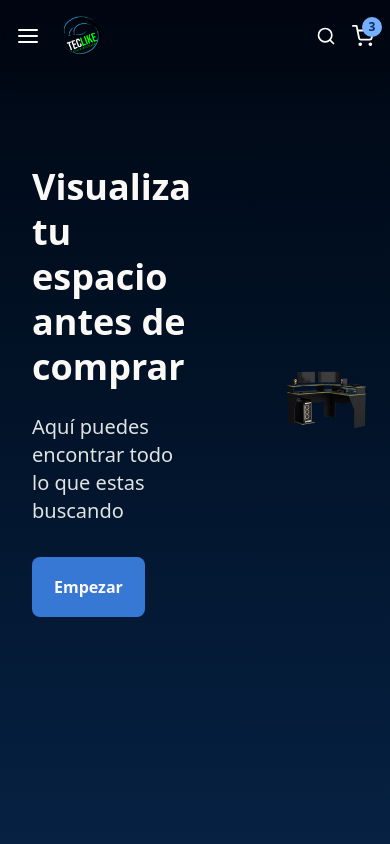
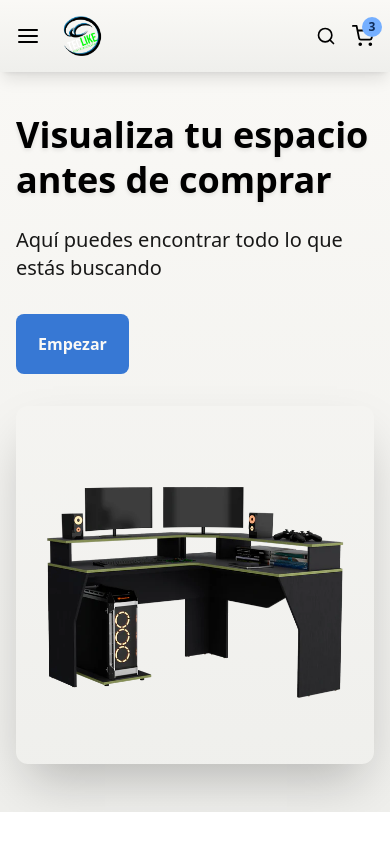
Before and after one commit to MisaelBohorquez27/Teclike-Store-3D, a Next.js app in the folder apps/frontend/: page / in a window 390 px wide. Shown: the top 844 px of the page. Built offline with nearby package versions, Linux system fonts and the light colour scheme.

Commit message:
add(Adding color palet and structure in Components)

```diff
--- a/apps/frontend/src/app/globals.css
+++ b/apps/frontend/src/app/globals.css
@@ -6,78 +6,66 @@
   --breakpoint-sm: 480px;
   --breakpoint-md: 768px;
   --breakpoint-lg: 976px;
-  --color-navy: #0f2c59; /* Azul marino */
-  --color-bone-white: #faf9f6; /* Blanco hueso */
-  --color-electric-blue: #3a7bff; /* Azul eléctrico */
-  --color-silver-gray: #c0c0c0; /* Gris plateado */
-  --color-emerald: #50c878; /* Verde esmeralda */
 
-  /* Puedes agregar también variables semánticas para mayor claridad */
-  --color-primary: var(--color-navy);
-  --color-secondary: var(--color-electric-blue);
-  --color-background: var(--color-bone-white);
-  --color-muted: var(--color-silver-gray);
-  --color-success: var(--color-emerald);
+  /* Paleta Base */
+  --navy: #0f2c59;
+  --cream: #faf9f6;
+  --cream-gradient: #efefec;
+  --electric-blue: #3a7bff;
+  --silver: #c0c0c0;
+  --esmerald: #50c878;
+
+  /* Textos */
+  --text-primary: #0F2C59;
+  --text-secondary: #5A6D8A;
+  --text-body: #4A5568;
+  --text-muted: #718096;
+
+  --color-primary: var(--navy);
+  --color-secondary: var(--electric-blue);
+  --color-background: var(--cream);
+  --color-background-gradient: var(--cream-gradient);
+  --color-muted: var(--silver);
+  --color-success: var(--esmerald);
 }
 
-/* Estilos base */
-body {
-  background-color: var(--background-cream);
-  color: var(--primary-navy);
-  font-family: var(--font-sans);
+/* ---------- Clases reutilizables ---------- */
+
+/* Navbar */
+.Navbar-bg {
+  background: linear-gradient(180deg,
+      var(--color-background) 0%,
+      var(--color-background-gradient) 100%);
 }
 
-/* Estilos de las flechas de la seccion "Mas vendido de la semana"*/
-.swiper-button-next-custom,
-.swiper-button-prev-custom {
-  color: #3b82f6;
-  background: white;
-  width: 40px;
-  height: 40px;
-  border-radius: 9999px;
-  box-shadow: 0 2px 8px rgba(0, 0, 0, 0.1);
-  display: flex;
-  align-items: center;
-  justify-content: center;
-  cursor: pointer;
+.Navbar-text {
+    color: var(--color-primary);
+    transition: color 0.3s ease;
 }
 
-/* Estilos de las flechas de Productos Populares*/
-.swiper-button-next-custom::after,
-.swiper-button-prev-custom::after {
-  font-size: 18px;
-  font-weight: bold;
-  content: "";
-  display: inline-block;
+.Navbar-text:hover {
+  color: var(--color-secondary);
 }
 
-.swiper-button-prev-custom::after {
-  content: "‹";
+/* HeroBanner */
+.hero-bg {
+  background: linear-gradient(180deg,
+      var(--color-background) 0%,
+      var(--color-background-gradient) 100%);
 }
 
-.swiper-button-next-custom::after {
-  content: "›";
+.hero-title {
+  color: var(--color-bo);
+  text-shadow: 0 2px 4px rgba(0, 0, 0, 0.1);
 }
 
-/*Seccion de Clientes Review*/
-.swiper-pagination-bullet {
-  background: #9ca3af !important;
-  opacity: 1 !important;
+.hero-subtitle {
+  color: var(--color-bone-white);
 }
 
-.swiper-pagination-bullet-active {
-  background: #3b82f6 !important;
-  width: 24px !important;
-  border-radius: 4px !important;
+@media (max-width: 768px) {
+  .hero-bg {
+    padding-top: 4rem;
+    /* Espacio para navbar */
+  }
 }
-
-.swiper-pagination-bullet {
-  background: #9ca3af !important;
-  opacity: 1 !important;
-}
-
-.swiper-pagination-bullet-active {
-  background: #3B82F6 !important;
-  width: 24px !important;
-  border-radius: 4px !important;
-}
--- a/apps/frontend/src/components/CartIcon.tsx
+++ b/apps/frontend/src/components/CartIcon.tsx
@@ -6,7 +6,7 @@ export default function CartIcon() {
     <Link href="/Cart" className="relative">
       <FiShoppingCart
         size={22}
-        className="hover:opacity-80 transition-opacity text-white"
+        className="hover:opacity-80 transition-opacity"
       />
       {/* Indicador de items en carrito */}
       <span className="absolute -top-2 -right-2 bg-[#75afff] text-[#0F2C59] text-xs font-bold w-5 h-5 flex items-center justify-center rounded-full">
--- a/apps/frontend/src/components/HeroBanner.tsx
+++ b/apps/frontend/src/components/HeroBanner.tsx
@@ -1,25 +1,63 @@
+"use client";
+
 import { Navbar } from "@/components/Navbar";
 import Button from "@/components/ui/PagesButtons";
 import desktop from "../../public/ui/escritorio2.png";
 import Image from "next/image";
+import { motion, useReducedMotion } from "framer-motion";
+import { useEffect, useState } from "react";
 
 export function HeroBanner() {
+  const [isMounted, setIsMounted] = useState(false);
+  const prefersReducedMotion = useReducedMotion();
+
+  useEffect(() => {
+    setIsMounted(true);
+  }, []);
+
+  // Evitar hidratación no coincidente (SSR vs CSR)
+  if (!isMounted) {
     return (
       <>
         <Navbar />
-      <main className="min-h-screen bg-gradient-to-b from-[#000712] to-[#072143] flex items-center justify-center px-4 pb-8 gap-4">
-        <div className="w-full max-w-2xl text-left md:w-2/3 pb-6 p-2 pr-0 rounded-lg ml-2 mb-4 mr-4">
-          {/* Título */}
-          <h1 className="text-4xl md:text-6xl font-bold text-[#FAF9F6] mb-6 leading-tight">
+        <main className="hero-bg min-h-screen" />
+      </>
+    );
+  }
+
+  return (
+    <>
+      <Navbar />
+      <main className="hero-bg min-h-[calc(100vh-4rem)] md:min-h-screen relative overflow-hidden">
+        <div className="container mx-auto px-4 h-full">
+          <div className="flex flex-col lg:flex-row items-center justify-between h-full gap-8 py-12 md:py-24">
+            {/* Contenido de texto */}
+            <motion.div
+              className="flex-1 max-w-2xl z-10"
+              initial={
+                prefersReducedMotion ? { opacity: 1 } : { opacity: 0, y: 20 }
+              }
+              animate={{ opacity: 1, y: 0 }}
+              transition={{ duration: 0.8, ease: "easeOut" }}
+            >
+              <h1 className="hero-title text-4xl sm:text-5xl md:text-6xl font-bold mb-6 leading-tight">
                 Visualiza tu espacio antes de comprar
               </h1>
 
-          {/* Subtítulo */}
-          <p className="text-xl md:text-2xl text-[#FAF9F6] opacity-90 mb-8">
-            Aquí puedes encontrar todo lo que estas buscando
-          </p>
+              <motion.p
+                className="hero-subtitle text-xl md:text-2xl opacity-90 mb-8"
+                initial={prefersReducedMotion ? { opacity: 1 } : { opacity: 0 }}
+                animate={{ opacity: 0.9 }}
+                transition={{ delay: 0.2, duration: 0.6 }}
+              >
+                Aquí puedes encontrar todo lo que estás buscando
+              </motion.p>
 
-          {/* Botón */}
+              <motion.div
+                initial={prefersReducedMotion ? { opacity: 1 } : { opacity: 0 }}
+                animate={{ opacity: 1 }}
+                transition={{ delay: 0.4, duration: 0.6 }}
+              >
                 <Button
                   variant="primary"
                   size="xl"
@@ -27,15 +65,32 @@ export function HeroBanner() {
                 >
                   Empezar
                 </Button>
+              </motion.div>
+            </motion.div>
+
+            {/* Imagen */}
+            <motion.div
+              className="flex-1 flex justify-center lg:justify-end relative w-full max-w-2xl"
+              initial={
+                prefersReducedMotion
+                  ? { opacity: 1 }
+                  : { opacity: 0, scale: 0.95 }
+              }
+              animate={{ opacity: 1, scale: 1 }}
+              transition={{ duration: 0.8, delay: 0.2, ease: "easeOut" }}
+            >
+              <Image
+                src={desktop}
+                alt="Visualización 3D de escritorio moderno"
+                width={1200}
+                height={800}
+                priority
+                quality={90}
+                className="w-full h-auto rounded-xl shadow-2xl object-contain"
+                sizes="(max-width: 768px) 100vw, (max-width: 1200px) 50vw, 800px"
+              />
+            </motion.div>
           </div>
-        <div className="w-full md:w-1/3 pl-8 mb-4 ml-6">
-          <Image
-            src={desktop.src}
-            alt="Escritorio"
-            width={1000}
-            height={400}
-            className="w-full max-w-md mx-auto rounded-lg object-cover"
-          />
         </div>
       </main>
     </>
--- a/apps/frontend/src/components/Navbar.tsx
+++ b/apps/frontend/src/components/Navbar.tsx
@@ -47,14 +47,14 @@ export function Navbar() {
     <nav
       className={`fixed top-0 left-0 w-full z-50 transition-transform duration-300 ease-in-out ${
         scrolled ? "-translate-y-full" : "translate-y-0"
-      } bg-[#000712]/90 backdrop-blur-sm shadow-lg`}
+      } Navbar-bg backdrop-bluZ-sm shadow-lg`}
     >
       <div className="container mx-auto px-4">
         <div className="flex justify-between items-center py-4">
           {/* Logo y menú hamburguesa (mobile) */}
           <div className="flex items-center">
             <button
-              className="md:hidden mr-4 text-white"
+              className="md:hidden mr-4"
               onClick={() => setIsOpen(!isOpen)}
               aria-label="Menú"
             >
@@ -74,7 +74,7 @@ export function Navbar() {
 
           {/* Menú central */}
           <div
-            className={`absolute md:static top-full left-0 w-full md:w-auto bg-[#000712] md:bg-transparent transition-all duration-300 ${
+            className={`absolute md:static top-full left-0 w-full md:w-auto md:bg-transparent transition-all duration-300 ${
               isOpen ? "block" : "hidden md:block"
             }`}
           >
@@ -94,7 +94,7 @@ export function Navbar() {
             </div>
 
             {/* Icono de búsqueda en mobile */}
-            <button className="md:hidden text-white">
+            <button className="md:hidden">
               <FiSearch size={20} />
             </button>
 
@@ -124,7 +124,7 @@ export function Navbar() {
 const NavLink = ({ href, text }: { href: string; text: string }) => (
   <Link
     href={href}
-    className="block py-2 md:py-0 text-white hover:text-blue-300 transition-colors border-b md:border-0 border-gray-700"
+    className="block py-2 md:py-0 Navbar-text transition-colors border-b md:border-0 border-gray-700"
   >
     {text}
   </Link>
--- a/apps/frontend/src/components/ui/PagesButtons.tsx
+++ b/apps/frontend/src/components/ui/PagesButtons.tsx
@@ -1,38 +1,51 @@
-import { cn } from '@/lib/utils';
-import { ButtonHTMLAttributes, FC } from 'react';
+"use client";
+import { cn } from "@/lib/utils";
+import { FC, ComponentPropsWithoutRef } from "react";
+import { motion, useReducedMotion } from "framer-motion";
 
-interface ButtonProps extends ButtonHTMLAttributes<HTMLButtonElement> {
-  variant?: 'primary' | 'secondary' | 'addCart' | 'outline' | 'submit';
-  size?: 'xs' | '2xs' | 's' | 'm' | 'xl' | '2xl';
+interface ButtonProps extends ComponentPropsWithoutRef<typeof motion.button> {
+  variant?: "primary" | "secondary" | "addCart" | "outline" | "submit";
+  size?: "xs" | "2xs" | "s" | "m" | "xl" | "2xl";
 }
 
 const Button: FC<ButtonProps> = ({
   children,
   className,
-  variant = 'primary',
-  size = 'default',
+  variant = "primary",
+  size = "default",
   ...props
-}) => (
-  <button
+}) => {
+  const prefersReducedMotion = useReducedMotion();
+
+  return (
+    <motion.button
+      whileHover={{ scale: prefersReducedMotion ? 1 : 1.05 }}
+      whileTap={{ scale: prefersReducedMotion ? 1 : 0.98 }}
       className={cn(
-      'rounded-lg font-semibold transition-all duration-300 focus-visible:outline-none focus-visible:ring-2 focus-visible:ring-offset-2',
-      variant === 'primary' && 'bg-[#3778d4] text-[#FAF9F6] hover:bg-[#5ca0ff] border-2 border-transparent',
-      variant === 'secondary' && 'bg-[#3f8efd] text-[#FAF9F6] hover:bg-[#3778d4] border-2 border-transparent',
-      variant === 'addCart' && 'bg-[#3f8efd] text-[#FAF9F6] hover:bg-[#3778d4] border-2 border-transparent',
-      variant === 'outline' && 'bg-transparent text-[#0F2C59] border-2 border-[#0F2C59] hover:bg-[#0F2C59] hover:text-[#FAF9F6]',
-      variant === 'submit' && 'bg-[#3778d4] text-[#FAF9F6] hover:bg-[#5ca0ff] border-2 border-transparent',
-      size ===  '2xs' && 'px-2 py-1 text-2xs font-extralight',
-      size === 'xs' && 'px-3 py-2 md:text-xs font-medium',
-      size === 's' && 'px-4 py-3 md:text-sm font-medium',
-      size === 'm' && 'px-5 py-4 md:text-base font-semibold',
-      size === 'xl' && 'px-5 py-4 md:text-lg font-semibold',
-      size === '2xl' && 'px-6 py-5 md:text-2xl font-bold',
+        "rounded-lg font-semibold transition-all duration-300 focus-visible:outline-none focus-visible:ring-2 focus-visible:ring-offset-2",
+        variant === "primary" &&
+          "bg-[#3778d4] text-[#FAF9F6] hover:bg-[#5ca0ff] border-2 border-transparent",
+        variant === "secondary" &&
+          "bg-[#3f8efd] text-[#FAF9F6] hover:bg-[#3778d4] border-2 border-transparent",
+        variant === "addCart" &&
+          "bg-[#3f8efd] text-[#FAF9F6] hover:bg-[#3778d4] border-2 border-transparent",
+        variant === "outline" &&
+          "bg-transparent text-[#0F2C59] border-2 border-[#0F2C59] hover:bg-[#0F2C59] hover:text-[#FAF9F6]",
+        variant === "submit" &&
+          "bg-[#3778d4] text-[#FAF9F6] hover:bg-[#5ca0ff] border-2 border-transparent",
+        size === "2xs" && "px-2 py-1 text-2xs font-extralight",
+        size === "xs" && "px-3 py-2 md:text-xs font-medium",
+        size === "s" && "px-4 py-3 md:text-sm font-medium",
+        size === "m" && "px-5 py-4 md:text-base font-semibold",
+        size === "xl" && "px-5 py-4 md:text-lg font-semibold",
+        size === "2xl" && "px-6 py-5 md:text-2xl font-bold",
         className
       )}
       {...props}
     >
       {children}
-  </button>
+    </motion.button>
   );
+};
 
 export default Button;
```
Also changed, not shown: 2 other files (tests, documents, lock files or other folders). Lines whose indentation alone changed are shown as unchanged.
